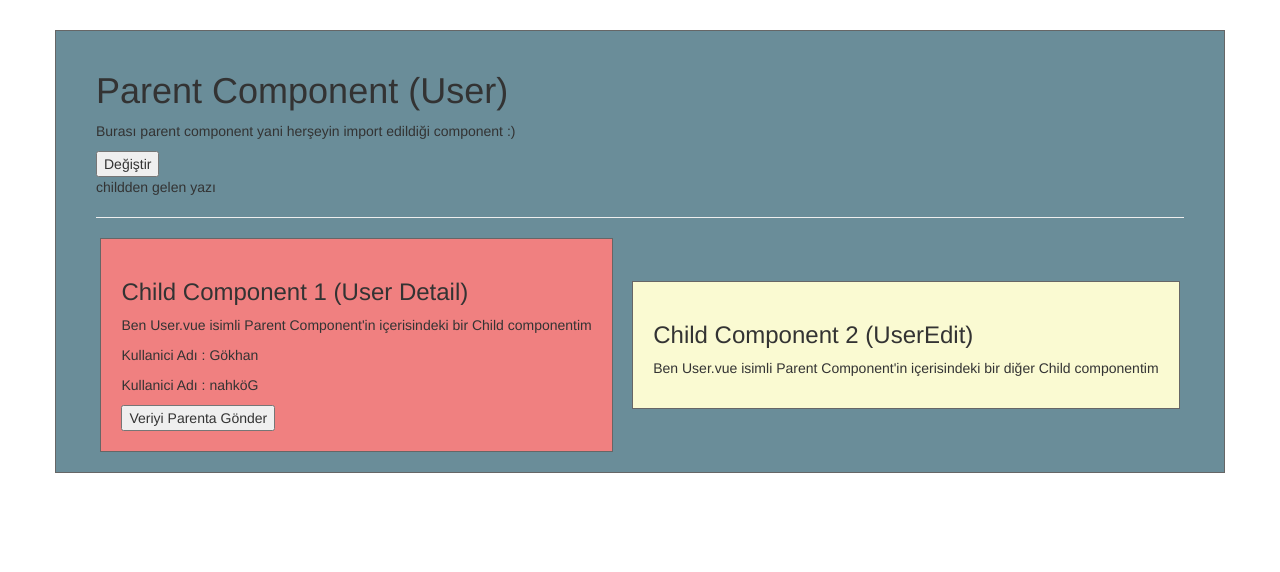
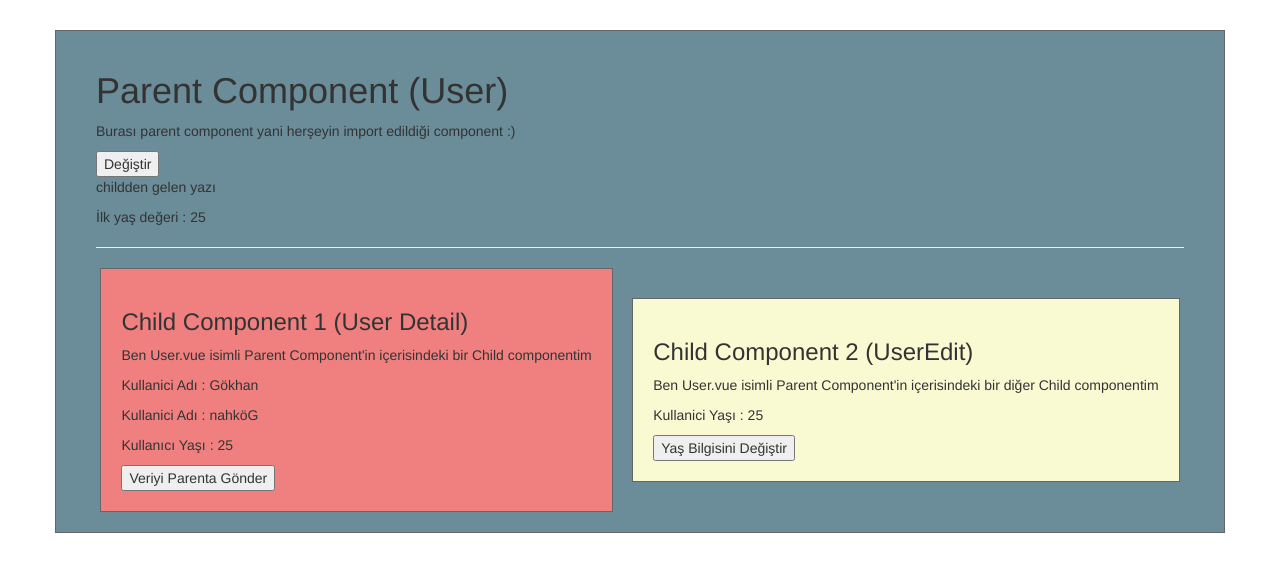
Before and after one commit to eroglu94/vue-cli-intro, a Vue app: page / in a window 1280 px wide. Shown: the top 572 px of the page. Built offline with nearby package versions, Linux system fonts and the light colour scheme.

Commit message:
child to child iletişim - 1

```diff
--- a/src/components/User.vue
+++ b/src/components/User.vue
@@ -4,10 +4,11 @@
     <p>Burası parent component yani herşeyin import edildiği component :)</p>
     <button @click="changeName">Değiştir</button>
     <p>childden gelen yazı  {{ childData }}</p>
+    <p>İlk yaş değeri : {{age}}</p>
     <hr />
     <div class="row">
-      <app-user-detail :name="title" @data="childData = $event"></app-user-detail>
-      <app-user-edit></app-user-edit>
+      <app-user-detail :age="age" :name="title" @data="childData = $event"></app-user-detail>
+      <app-user-edit :age="age" @ageEdited="age = $event"></app-user-edit>
     </div>
   </div>
 </template>
@@ -22,7 +23,8 @@ export default {
   data () {
     return {
       title: 'Gökhan',
-      childData: ''
+      childData: '',
+      age: 25
     }
   },
   methods: {
--- a/src/components/UserDetail.vue
+++ b/src/components/UserDetail.vue
@@ -4,13 +4,15 @@
     <p>Ben User.vue isimli Parent Component'in içerisindeki bir Child componentim</p>
     <p>Kullanici Adı : {{ name }}</p>
     <p>Kullanici Adı : {{ switchName() }}</p>
+    <p> Kullanıcı Yaşı : {{ age }}</p>
     <button @click="sendToParent">Veriyi Parenta Gönder</button>
   </div>
 </template>
 <script>
 export default {
   props: {
-    name: String
+    name: String,
+    age: Number
   },
   methods: {
     switchName () {
--- a/src/components/UserEdit.vue
+++ b/src/components/UserEdit.vue
@@ -2,9 +2,27 @@
   <div class="col-md-s6">
     <h3>Child Component 2 (UserEdit)</h3>
     <p>Ben User.vue isimli Parent Component'in içerisindeki bir diğer Child componentim</p>
+    <p>Kullanici Yaşı : {{age}}</p>
+    <button @click="changeAge">Yaş Bilgisini Değiştir</button>
   </div>
 </template>
-<script></script>
+<script>
+export default {
+  props: {
+    age: Number
+  },
+  data () {
+    return {
+      myAge: this.age
+    }
+  },
+  methods: {
+    changeAge () {
+      this.$emit('ageEdited', 30)
+    }
+  }
+}
+</script>
 
 <style scoped>
 div {
```
